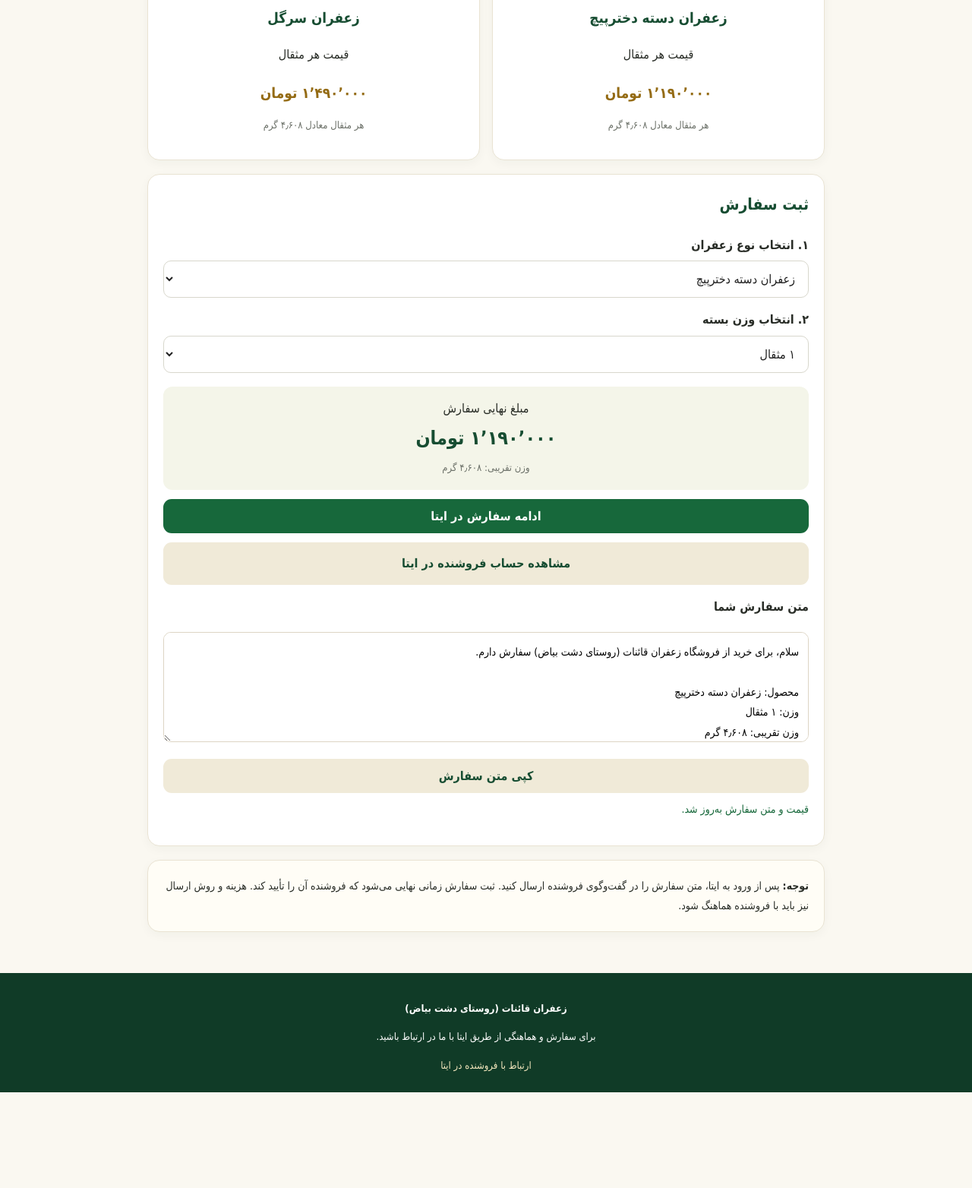
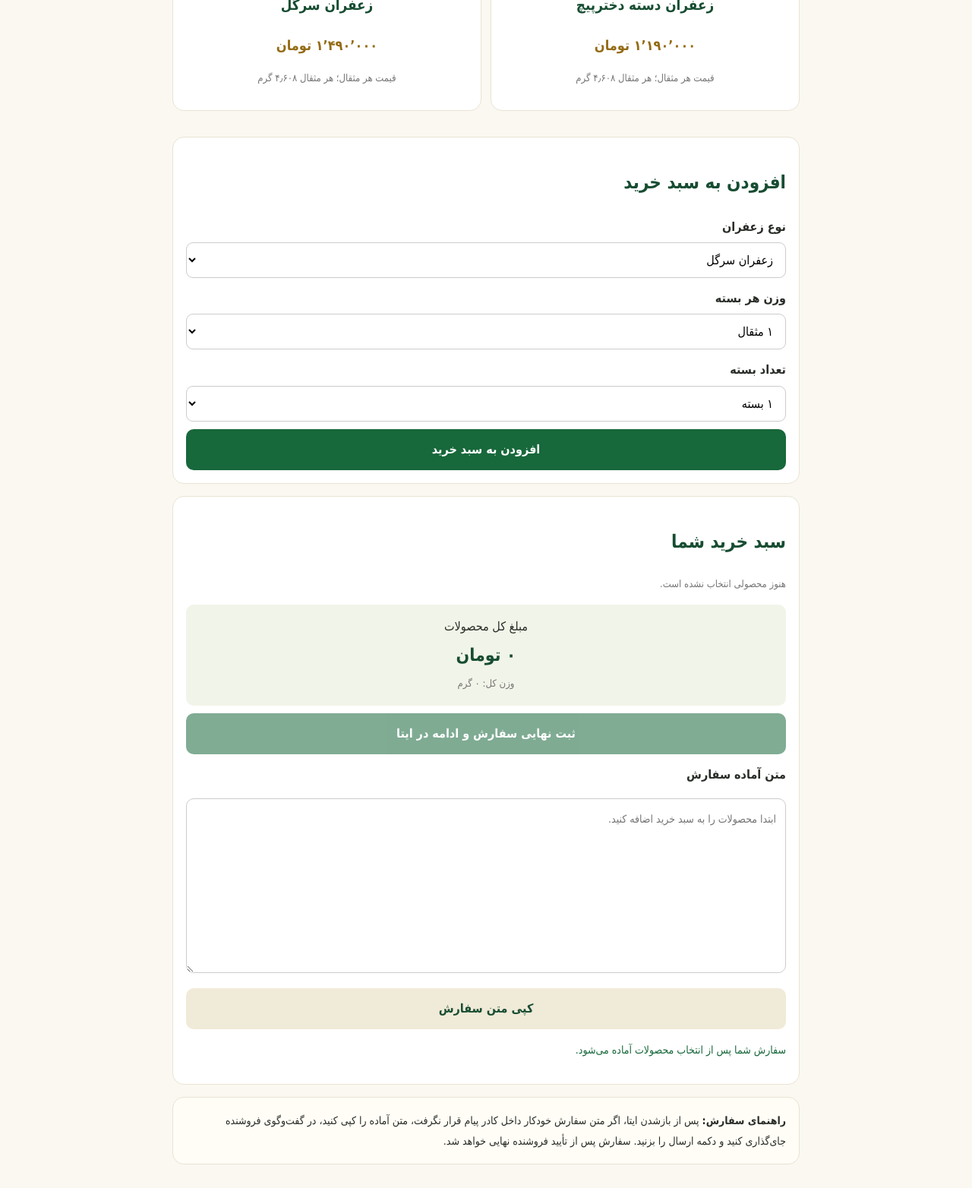
Before and after one commit to PremiuSaffron/PremiumSaffron, a plain HTML site: page index.html in a window 1280 px wide. Shown: the part 640-2204 px from the top of the page at 76% size. Before the commit the page ends 2078 px from the top, so only its background shows below. Drawn offline with Linux system fonts and the light colour scheme.

Commit message:
Update index.html

```diff
--- a/index.html
+++ b/index.html
@@ -3,240 +3,83 @@
 <html lang="fa" dir="rtl">
 <head>
 <meta charset="UTF-8">
-  <meta name="viewport" content="width=device-width, initial-scale=1.0">
+<meta name="viewport" content="width=device-width, initial-scale=1">
 <meta name="theme-color" content="#174d32">
-  <meta name="description" content="خرید زعفران قائنات (روستای دشت بیاض)، زعفران سرگل و دسته دخترپیچ با امکان سفارش از طریق ایتا.">
+<meta name="description" content="فروش زعفران قائنات (روستای دشت بیاض)">
 <title>زعفران قائنات (روستای دشت بیاض)</title>
 
 <style>
-    * { box-sizing: border-box; }
-
-    body {
-      margin: 0;
-      font-family: Tahoma, Arial, sans-serif;
-      background: #faf8f1;
-      color: #292d27;
-      line-height: 1.9;
-    }
-
-    header {
-      background: linear-gradient(135deg, #103b27, #267044);
-      color: white;
-      padding: 34px 16px;
-      text-align: center;
-    }
-
-    .logo {
-      font-size: 42px;
-      margin-bottom: 4px;
-    }
-
-    header h1 {
-      font-size: clamp(23px, 5vw, 34px);
-      margin: 0;
-    }
-
-    header p {
-      margin: 8px 0 0;
-      color: #f3e7bd;
-    }
-
-    main {
-      width: min(920px, 100%);
-      margin: auto;
-      padding: 20px 14px 36px;
-    }
-
-    .intro, .product, .order, .notice {
-      background: white;
-      border: 1px solid #e9e3d3;
-      border-radius: 16px;
-      padding: 20px;
-      margin-bottom: 18px;
-      box-shadow: 0 4px 14px #26351b0a;
-    }
-
-    h2 {
-      color: #174d32;
-      font-size: 21px;
-      margin-top: 0;
-    }
-
-    .products {
-      display: grid;
-      grid-template-columns: repeat(auto-fit, minmax(230px, 1fr));
-      gap: 16px;
-    }
-
-    .product {
-      margin-bottom: 0;
-      text-align: center;
-    }
-
-    .product .emoji {
-      font-size: 45px;
-    }
-
-    .product h3 {
-      color: #174d32;
-      margin: 5px 0;
-    }
-
-    .price {
-      font-weight: bold;
-      color: #946b14;
-      font-size: 19px;
-    }
-
-    .muted {
-      color: #6c7169;
-      font-size: 13px;
-    }
-
-    label {
-      display: block;
-      font-weight: bold;
-      margin: 14px 0 5px;
-    }
-
-    select {
-      display: block;
-      width: 100%;
-      padding: 13px;
-      border: 1px solid #d8d7cc;
-      border-radius: 10px;
-      font-family: inherit;
-      font-size: 16px;
-      background: white;
-      color: #222;
-    }
-
-    .total {
-      background: #f4f5e9;
-      border-radius: 12px;
-      padding: 14px;
-      margin-top: 18px;
-      text-align: center;
-    }
-
-    .total strong {
-      display: block;
-      color: #174d32;
-      font-size: 25px;
-    }
-
-    button, .link-button {
-      display: block;
-      width: 100%;
-      border: 0;
-      border-radius: 11px;
-      padding: 13px 16px;
-      margin-top: 12px;
-      font-family: inherit;
-      font-size: 16px;
-      font-weight: bold;
-      text-align: center;
-      text-decoration: none;
-      cursor: pointer;
-    }
-
-    .primary {
-      background: #17683b;
-      color: white;
-    }
-
-    .secondary {
-      background: #f0ead8;
-      color: #174d32;
-    }
-
-    .notice {
-      background: #fffdf6;
-      font-size: 14px;
-    }
-
-    #orderText {
-      width: 100%;
-      min-height: 145px;
-      margin-top: 12px;
-      padding: 12px;
-      border: 1px solid #ddd5c4;
-      border-radius: 10px;
-      font-family: inherit;
-      font-size: 14px;
-      line-height: 1.9;
-      resize: vertical;
-    }
-
-    #status {
-      color: #17683b;
-      font-size: 14px;
-      margin-top: 8px;
-    }
-
-    footer {
-      text-align: center;
-      background: #103b27;
-      color: #fff;
-      padding: 22px 14px;
-      font-size: 13px;
-    }
-
-    footer a {
-      color: #f3e7bd;
-      text-decoration: none;
-    }
+*{box-sizing:border-box}
+body{margin:0;font-family:Tahoma,Arial,sans-serif;background:#faf8f1;color:#292d27;line-height:1.9}
+header{background:linear-gradient(135deg,#103b27,#267044);color:white;text-align:center;padding:30px 15px}
+header h1{margin:0;font-size:28px}
+header p{color:#f3e7bd;margin:5px}
+main{max-width:850px;margin:auto;padding:18px 12px}
+.panel,.product{background:white;border:1px solid #e9e3d3;border-radius:15px;padding:17px;margin-bottom:16px}
+h2,h3{color:#174d32}
+.products{display:grid;grid-template-columns:repeat(auto-fit,minmax(220px,1fr));gap:12px}
+.product{text-align:center}
+.price{font-size:18px;color:#946b14;font-weight:bold}
+label{display:block;font-weight:bold;margin:12px 0 5px}
+select{width:100%;padding:12px;border:1px solid #ccc;border-radius:9px;font:inherit;background:white}
+button,.btn{display:block;width:100%;padding:12px;margin-top:10px;border:0;border-radius:10px;font:inherit;font-weight:bold;text-align:center;cursor:pointer;text-decoration:none}
+.primary{background:#17683b;color:white}
+.secondary{background:#f0ead8;color:#174d32}
+.danger{background:#fff0ed;color:#a33122}
+.cart-item{background:#fff;border:1px solid #e9e3d3;border-radius:10px;padding:12px;margin:10px 0}
+.cart-item h3{margin:0;font-size:16px}
+.cart-item p{margin:4px 0}
+.total{background:#f1f4e8;border-radius:10px;padding:14px;text-align:center;margin-top:15px}
+.total strong{display:block;color:#174d32;font-size:23px}
+#orderText{width:100%;min-height:230px;padding:12px;margin-top:10px;border:1px solid #ccc;border-radius:10px;font:14px/2 Tahoma,Arial,sans-serif}
+.muted{font-size:13px;color:#777}
+#status{font-size:14px;color:#17683b}
+.notice{background:#fffdf6;font-size:14px}
+footer{text-align:center;background:#103b27;color:white;padding:20px 12px;font-size:13px}
+footer a{color:#f3e7bd}
 </style>
 </head>
 
 <body>
-
 <header>
-  <div class="logo" aria-hidden="true">🌺</div>
+  <div style="font-size:40px">🌺</div>
   <h1>زعفران قائنات</h1>
   <p>(روستای دشت بیاض)</p>
   <p>عطر اصالت، طعم کیفیت</p>
 </header>
 
 <main>
-  <section class="intro">
+<section class="panel">
   <h2>به فروشگاه ما خوش آمدید</h2>
-    <p>
-      برای مشاهده قیمت‌ها و سفارش زعفران، محصول و وزن دلخواهتان
-      را انتخاب کنید. سفارش‌ها از طریق حساب ایتا دریافت می‌شوند.
-    </p>
+  زعفران موردنظر خود را انتخاب کنید، به سبد خرید اضافه کنید و سفارش خود را از طریق ایتا پیگیری کنید.
 </section>
 
 <h2>محصولات ما</h2>
-
 <section class="products">
   <article class="product">
-      <div class="emoji" aria-hidden="true">🌸</div>
+    <div style="font-size:38px">🌸</div>
     <h3>زعفران دسته دخترپیچ</h3>
-      <p>قیمت هر مثقال</p>
     <div class="price">۱٬۱۹۰٬۰۰۰ تومان</div>
-      <p class="muted">هر مثقال معادل ۴٫۶۰۸ گرم</p>
+    <p class="muted">قیمت هر مثقال؛ هر مثقال ۴٫۶۰۸ گرم</p>
   </article>
-
   <article class="product">
-      <div class="emoji" aria-hidden="true">🌺</div>
+    <div style="font-size:38px">🌺</div>
     <h3>زعفران سرگل</h3>
-      <p>قیمت هر مثقال</p>
     <div class="price">۱٬۴۹۰٬۰۰۰ تومان</div>
-      <p class="muted">هر مثقال معادل ۴٫۶۰۸ گرم</p>
+    <p class="muted">قیمت هر مثقال؛ هر مثقال ۴٫۶۰۸ گرم</p>
   </article>
 </section>
 
-  <section class="order" style="margin-top:18px">
-    <h2>ثبت سفارش</h2>
+<section class="panel" style="margin-top:18px">
+  <h2>افزودن به سبد خرید</h2>
 
-    <label for="product">۱. انتخاب نوع زعفران</label>
+  <label for="product">نوع زعفران</label>
   <select id="product">
+    <option value="sargol">زعفران سرگل</option>
     <option value="dokhtar">زعفران دسته دخترپیچ</option>
-      <option value="sargol">زعفران سرگل</option>
   </select>
 
-    <label for="weight">۲. انتخاب وزن بسته</label>
+  <label for="weight">وزن هر بسته</label>
   <select id="weight">
     <option value="1">۱ مثقال</option>
     <option value="2">۲ مثقال</option>
@@ -244,142 +87,238 @@
     <option value="5">۵ مثقال</option>
   </select>
 
+  <label for="quantity">تعداد بسته</label>
+  <select id="quantity">
+    <option value="1">۱ بسته</option>
+    <option value="2">۲ بسته</option>
+    <option value="3">۳ بسته</option>
+    <option value="4">۴ بسته</option>
+    <option value="5">۵ بسته</option>
+    <option value="6">۶ بسته</option>
+    <option value="7">۷ بسته</option>
+    <option value="8">۸ بسته</option>
+    <option value="9">۹ بسته</option>
+    <option value="10">۱۰ بسته</option>
+  </select>
+
+  <button class="primary" id="addBtn">افزودن به سبد خرید</button>
+</section>
+
+<section class="panel">
+  <h2>سبد خرید شما</h2>
+  <div id="cart"><p class="muted">هنوز محصولی انتخاب نشده است.</p></div>
+
   <div class="total">
-      مبلغ نهایی سفارش
-      <strong id="total">۱٬۱۹۰٬۰۰۰ تومان</strong>
-      <span class="muted" id="grams">وزن تقریبی: ۴٫۶۰۸ گرم</span>
+    مبلغ کل محصولات
+    <strong id="total">۰ تومان</strong>
+    <span class="muted" id="totalWeight">وزن کل: ۰ گرم</span>
   </div>
 
-    <button class="primary" id="orderBtn" type="button">
-      ادامه سفارش در ایتا
+  <button class="primary" id="checkoutBtn" disabled>
+    ثبت نهایی سفارش و ادامه در ایتا
   </button>
 
-    <a class="link-button secondary"
-       href="https://eitaa.com/Premium_Saffron_qaenat"
-       target="_blank" rel="noopener noreferrer">
-      مشاهده حساب فروشنده در ایتا
-    </a>
-
-    <label for="orderText">متن سفارش شما</label>
-    <textarea id="orderText" readonly></textarea>
-
-    <button class="secondary" id="copyBtn" type="button">
-      کپی متن سفارش
-    </button>
-
-    <p id="status" role="status" aria-live="polite">
-      پس از انتخاب محصول و وزن، متن سفارش آماده می‌شود.
-    </p>
+  <label for="orderText">متن آماده سفارش</label>
+  <textarea id="orderText" readonly placeholder="ابتدا محصولات را به سبد خرید اضافه کنید."></textarea>
+  <button class="secondary" id="copyBtn">کپی متن سفارش</button>
+  <p id="status" role="status" aria-live="polite">سفارش شما پس از انتخاب محصولات آماده می‌شود.</p>
 </section>
 
-  <section class="notice">
-    <strong>توجه:</strong>
-    پس از ورود به ایتا، متن سفارش را در گفت‌وگوی فروشنده ارسال کنید.
-    ثبت سفارش زمانی نهایی می‌شود که فروشنده آن را تأیید کند.
-    هزینه و روش ارسال نیز باید با فروشنده هماهنگ شود.
+<section class="panel notice">
+  <strong>راهنمای سفارش:</strong>
+  پس از بازشدن ایتا، اگر متن سفارش خودکار داخل کادر پیام قرار نگرفت،
+  متن آماده را کپی کنید، در گفت‌وگوی فروشنده جای‌گذاری کنید و دکمه ارسال را بزنید.
+  سفارش پس از تأیید فروشنده نهایی خواهد شد.
 </section>
 </main>
 
 <footer>
-  <p><strong>زعفران قائنات (روستای دشت بیاض)</strong></p>
+  <strong>زعفران قائنات (روستای دشت بیاض)</strong>
   <p>برای سفارش و هماهنگی از طریق ایتا با ما در ارتباط باشید.</p>
-  <a href="https://eitaa.com/Premium_Saffron_qaenat"
-     target="_blank" rel="noopener noreferrer">
-    ارتباط با فروشنده در ایتا
+  <a href="https://eitaa.com/Premium_Saffron_qaenat" target="_blank" rel="noopener noreferrer">
+    گفت‌وگو با فروشنده در ایتا
   </a>
 </footer>
 
 <script>
+(() => {
   const EITAA_URL = "https://eitaa.com/Premium_Saffron_qaenat";
 
   const prices = {
-    dokhtar: 1190000,
-    sargol: 1490000
+    sargol: 1490000,
+    dokhtar: 1190000
   };
 
-  const productNames = {
-    dokhtar: "زعفران دسته دخترپیچ",
-    sargol: "زعفران سرگل"
+  const names = {
+    sargol: "زعفران سرگل",
+    dokhtar: "زعفران دسته دخترپیچ"
   };
 
-  const productSelect = document.getElementById("product");
-  const weightSelect = document.getElementById("weight");
-  const totalElement = document.getElementById("total");
-  const gramsElement = document.getElementById("grams");
+  const fmt = n => new Intl.NumberFormat("fa-IR").format(n);
+  const cart = [];
+
+  const product = document.getElementById("product");
+  const weight = document.getElementById("weight");
+  const quantity = document.getElementById("quantity");
+  const cartBox = document.getElementById("cart");
+  const totalBox = document.getElementById("total");
+  const weightBox = document.getElementById("totalWeight");
   const orderText = document.getElementById("orderText");
-  const statusElement = document.getElementById("status");
+  const status = document.getElementById("status");
+  const checkout = document.getElementById("checkoutBtn");
 
-  const formatNumber = number =>
-    new Intl.NumberFormat("fa-IR").format(number);
-
-  function getOrder() {
-    const product = productSelect.value;
-    const weight = Number(weightSelect.value);
-    const total = prices[product] * weight;
-    const grams = (weight * 4.608).toFixed(3);
-
-    return {
-      product,
-      weight,
-      total,
-      grams,
-      text:
-`سلام، برای خرید از فروشگاه زعفران قائنات (روستای دشت بیاض) سفارش دارم.
-
-محصول: ${productNames[product]}
-وزن: ${formatNumber(weight)} مثقال
-وزن تقریبی: ${formatNumber(Number(grams))} گرم
-مبلغ محصول: ${formatNumber(total)} تومان
-
-لطفاً موجودی، هزینه ارسال و نحوه پرداخت را اعلام کنید.
-نام و نشانی گیرنده را پس از هماهنگی ارسال می‌کنم.`
-    };
+  function totals() {
+    return cart.reduce((sum, item) => {
+      sum.price += prices[item.product] * item.weight * item.quantity;
+      sum.grams += 4.608 * item.weight * item.quantity;
+      return sum;
+    }, {price: 0, grams: 0});
   }
 
-  function updateOrder() {
-    const order = getOrder();
+  function makeMessage() {
+    if (!cart.length) return "";
 
-    totalElement.textContent =
-      formatNumber(order.total) + " تومان";
+    const t = totals();
 
-    gramsElement.textContent =
-      "وزن تقریبی: " + formatNumber(Number(order.grams)) + " گرم";
+    const rows = cart.map((item, i) => {
+      const linePrice = prices[item.product] * item.weight * item.quantity;
+      const lineGrams = 4.608 * item.weight * item.quantity;
 
-    orderText.value = order.text;
-    statusElement.textContent =
-      "قیمت و متن سفارش به‌روز شد.";
+      return `${fmt(i + 1)}. ${names[item.product]}
+وزن هر بسته: ${fmt(item.weight)} مثقال
+تعداد بسته: ${fmt(item.quantity)}
+وزن کل این ردیف: ${fmt(Number(lineGrams.toFixed(3)))} گرم
+قیمت این ردیف: ${fmt(linePrice)} تومان`;
+    });
+
+    return `سلام، وقتتون بخیر 🌹
+
+از فروشگاه زعفران قائنات (روستای دشت بیاض) سفارش دارم.
+
+${rows.join("\n\n")}
+
+مبلغ کل محصولات: ${fmt(t.price)} تومان
+وزن کل محصولات: ${fmt(Number(t.grams.toFixed(3)))} گرم
+
+لطفاً موجودی، هزینه ارسال و نحوه پرداخت را اعلام بفرمایید.
+ممنون از شما 🙏`;
   }
 
-  async function copyOrder() {
-    orderText.value = getOrder().text;
+  function render() {
+    cartBox.replaceChildren();
+
+    if (!cart.length) {
+      const empty = document.createElement("p");
+      empty.className = "muted";
+      empty.textContent = "هنوز محصولی انتخاب نشده است.";
+      cartBox.append(empty);
+    } else {
+      cart.forEach((item, index) => {
+        const row = document.createElement("div");
+        row.className = "cart-item";
+
+        const title = document.createElement("h3");
+        title.textContent = names[item.product];
+
+        const details = document.createElement("p");
+        details.textContent =
+          `${fmt(item.weight)} مثقال × ${fmt(item.quantity)} بسته`;
+
+        const price = document.createElement("strong");
+        price.textContent =
+          `${fmt(prices[item.product] * item.weight * item.quantity)} تومان`;
+
+        const remove = document.createElement("button");
+        remove.className = "danger";
+        remove.textContent = "حذف این ردیف";
+        remove.addEventListener("click", () => {
+          cart.splice(index, 1);
+          render();
+          status.textContent = "سبد خرید به‌روزرسانی شد.";
+        });
+
+        row.append(title, details, price, remove);
+        cartBox.append(row);
+      });
+    }
+
+    const t = totals();
+    totalBox.textContent = `${fmt(t.price)} تومان`;
+    weightBox.textContent =
+      `وزن کل: ${fmt(Number(t.grams.toFixed(3)))} گرم`;
+
+    orderText.value = makeMessage();
+    checkout.disabled = cart.length === 0;
+    checkout.style.opacity = cart.length ? "1" : ".55";
+  }
+
+  document.getElementById("addBtn").addEventListener("click", () => {
+    const p = product.value;
+    const w = Number(weight.value);
+    const q = Number(quantity.value);
+
+    const existing = cart.find(item =>
+      item.product === p && item.weight === w
+    );
+
+    if (existing) existing.quantity += q;
+    else cart.push({product: p, weight: w, quantity: q});
+
+    render();
+    status.textContent = "محصول به سبد خرید اضافه شد.";
+  });
+
+  async function copyMessage() {
+    if (!cart.length) {
+      status.textContent = "ابتدا محصولی به سبد خرید اضافه کنید.";
+      return false;
+    }
+
+    orderText.value = makeMessage();
 
     try {
       await navigator.clipboard.writeText(orderText.value);
-      statusElement.textContent =
+      status.textContent =
         "متن سفارش کپی شد؛ آن را در گفت‌وگوی ایتا جای‌گذاری و ارسال کنید.";
+      return true;
     } catch (error) {
       orderText.focus();
       orderText.select();
-      statusElement.textContent =
-        "متن را انتخاب کنید و کپی کنید؛ سپس آن را در ایتا جای‌گذاری کنید.";
+
+      try {
+        if (document.execCommand("copy")) {
+          status.textContent =
+            "متن سفارش کپی شد؛ آن را در گفت‌وگوی ایتا جای‌گذاری و ارسال کنید.";
+          return true;
+        }
+      } catch (e) {}
+
+      status.textContent =
+        "متن انتخاب شد؛ آن را کپی کنید و در گفت‌وگوی ایتا جای‌گذاری کنید.";
+      return false;
     }
   }
 
-  productSelect.addEventListener("change", updateOrder);
-  weightSelect.addEventListener("change", updateOrder);
+  document.getElementById("copyBtn").addEventListener("click", copyMessage);
 
-  document.getElementById("copyBtn").addEventListener("click", copyOrder);
+  checkout.addEventListener("click", async () => {
+    if (!cart.length) return;
 
-  document.getElementById("orderBtn").addEventListener("click", () => {
-    updateOrder();
-    copyOrder();
-    window.open(EITAA_URL, "_blank", "noopener,noreferrer");
-    statusElement.textContent =
-      "اگر متن کپی شد، آن را در گفت‌وگوی ایتا جای‌گذاری و ارسال کنید. اگر کپی نشد، از دکمه کپی متن سفارش استفاده کنید.";
+    // ابتدا لینک را در رویداد کلیک باز می‌کنیم تا احتمال مسدودشدن کمتر شود.
+    const tab = window.open(EITAA_URL, "_blank", "noopener,noreferrer");
+    await copyMessage();
+
+    if (!tab) {
+      status.textContent =
+        "اگر ایتا باز نشد، از لینک ایتا در پایین صفحه استفاده کنید. متن سفارش را نیز کپی و در گفت‌وگو ارسال کنید.";
+    } else {
+      status.textContent =
+        "ایتا باز شد. اگر متن خودکار داخل کادر پیام نبود، متن آماده را کپی و در گفت‌وگو جای‌گذاری کنید.";
+    }
   });
 
-  updateOrder();
+  render();
+})();
 </script>
-
 </body>
 </html>
```
Lines whose indentation alone changed are shown as unchanged.
